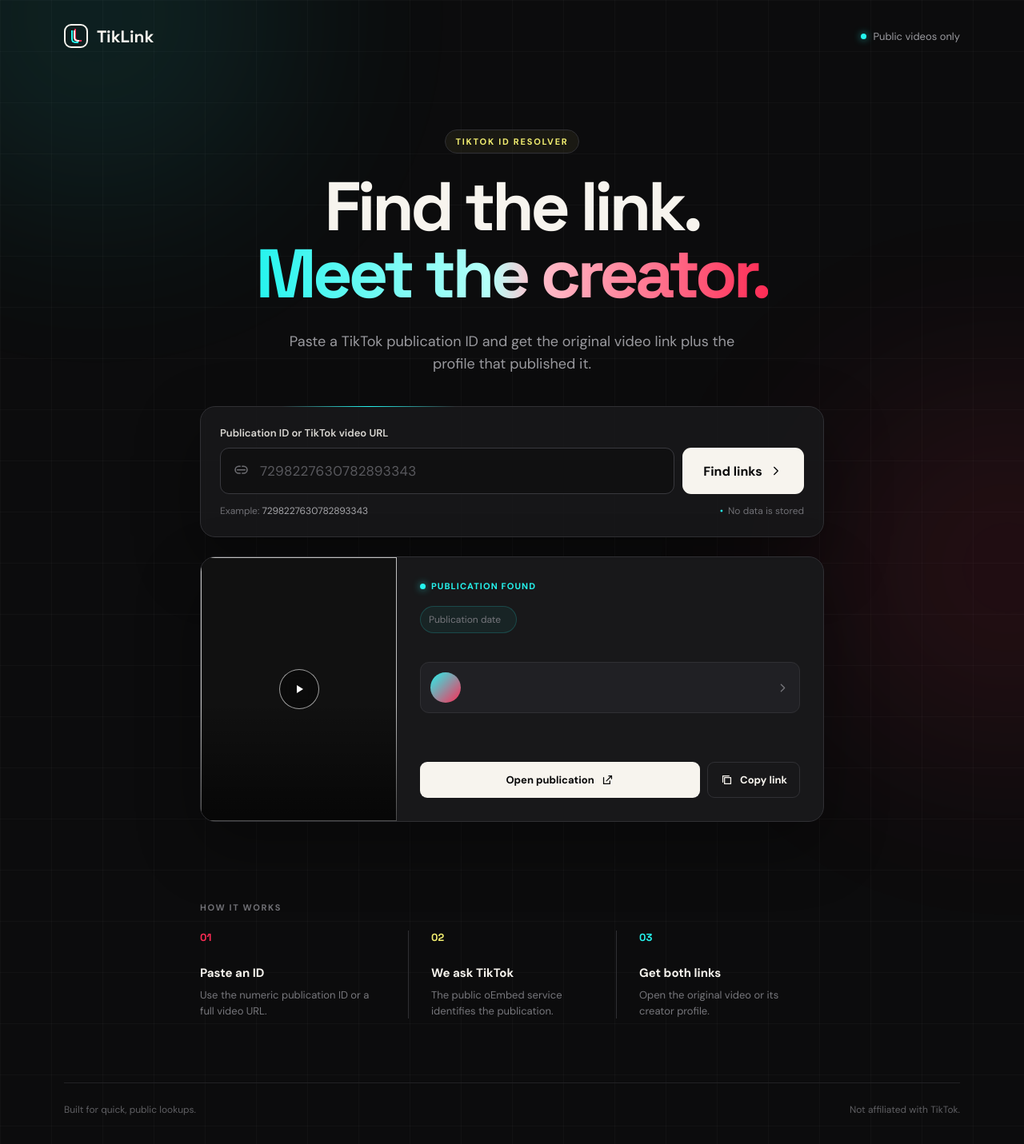
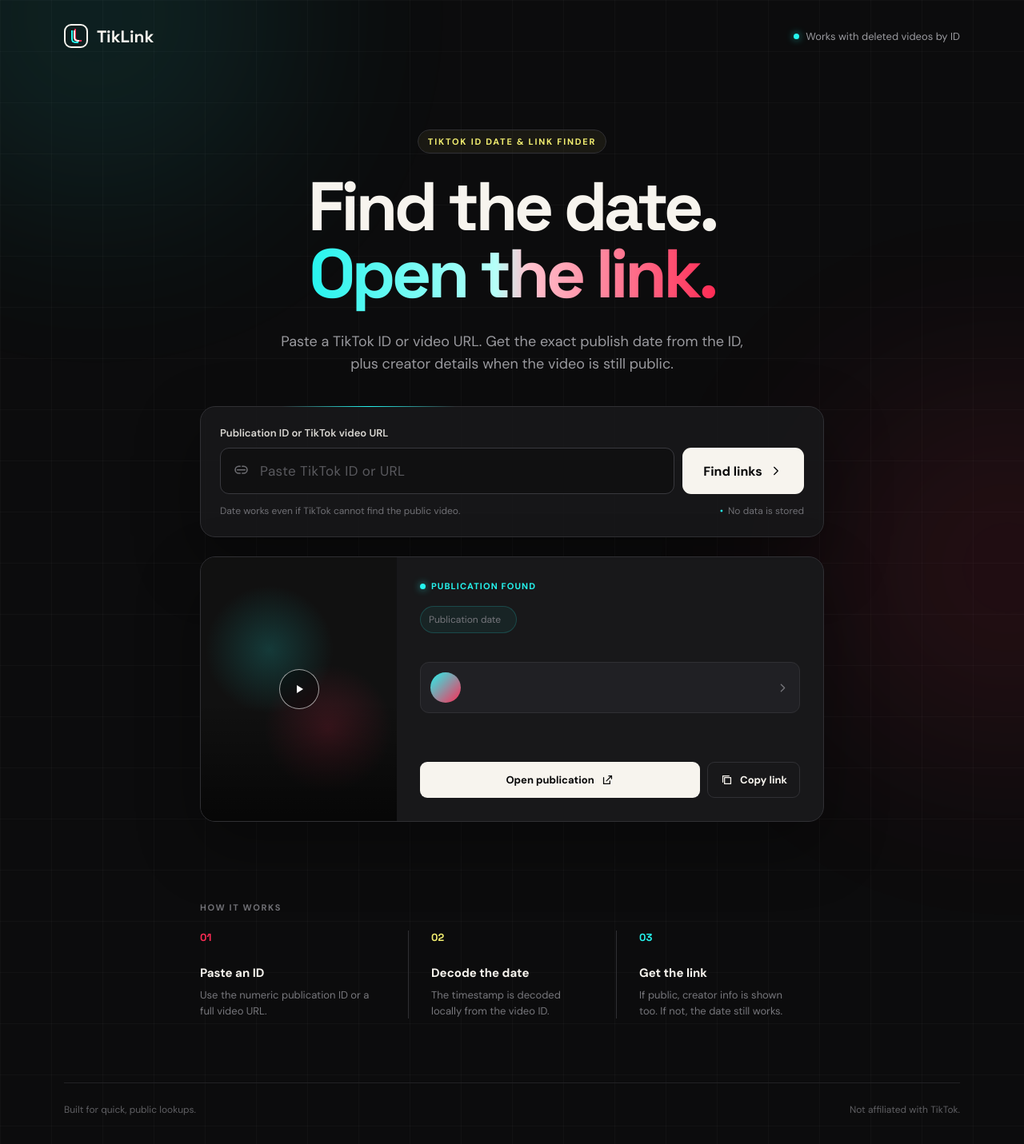
Before and after one commit to creativityemarketing-netizen/All_Tools, a Flask app: template templates/tiktok_id_link.html in a window 1280 px wide. Shown: the whole page at 80% size. Run offline with Flask 3, Linux system fonts and the light colour scheme; the template is opened without the code that fills it, so the values that code supplies are empty; some libraries are stand-ins or nearby versions.

Commit message:
Update TikTok ID link tool

```diff
--- a/main.py
+++ b/main.py
@@ -18,8 +18,10 @@ from tools.video_transcription.app import app as video_transcription_app
 
 
 BASE_DIR = Path(__file__).parent
-TIKTOK_VIDEO_ID_PATTERN = re.compile(r"^\d{15,22}$")
-TIKTOK_VIDEO_URL_PATTERN = re.compile(r"/video/(\d{15,22})")
+TIKTOK_VIDEO_ID_PATTERN = re.compile(r"^\d{15,25}$")
+TIKTOK_VIDEO_URL_PATTERN = re.compile(r"/video/(\d{15,25})")
+TIKTOK_QUERY_ID_PATTERN = re.compile(r"(?:item_id|video_id|id)=(\d{15,25})")
+TIKTOK_LOOSE_ID_PATTERN = re.compile(r"\b\d{15,25}\b")
 
 app = FastAPI(title="Creativity Solutions")
 templates = Jinja2Templates(directory=str(BASE_DIR / "templates"))
@@ -104,10 +106,42 @@ def extract_tiktok_video_id(value: str) -> str | None:
     if TIKTOK_VIDEO_ID_PATTERN.fullmatch(value):
         return value
     try:
-        match = TIKTOK_VIDEO_URL_PATTERN.search(urlparse(value).path)
+        parsed = urlparse(value)
+        match = TIKTOK_VIDEO_URL_PATTERN.search(parsed.path)
+        if match:
+            return match.group(1)
+        query_match = TIKTOK_QUERY_ID_PATTERN.search(parsed.query)
+        if query_match:
+            return query_match.group(1)
     except ValueError:
-        return None
-    return match.group(1) if match else None
+        pass
+
+    loose_match = TIKTOK_LOOSE_ID_PATTERN.search(value)
+    return loose_match.group(0) if loose_match else None
+
+
+def decode_tiktok_publish_date(video_id: str) -> str:
+    return datetime.fromtimestamp(int(video_id) >> 32, timezone.utc).isoformat()
+
+
+def tiktok_fallback_result(
+    video_id: str,
+    message: str = "Date decoded from the TikTok ID.",
+) -> dict:
+    fallback_url = f"https://www.tiktok.com/@_/video/{video_id}"
+    return {
+        "status": "decoded",
+        "public_found": False,
+        "message": message,
+        "video_id": video_id,
+        "published_at": decode_tiktok_publish_date(video_id),
+        "video_url": fallback_url,
+        "profile_url": None,
+        "username": None,
+        "author_name": None,
+        "title": "TikTok publication date decoded from ID",
+        "thumbnail_url": None,
+    }
 
 
 @app.post("/api/tiktok-id-lookup")
@@ -132,28 +166,28 @@ async def tiktok_id_lookup(payload: TikTokLookupRequest):
         ) as client:
             response = await client.get(endpoint)
     except httpx.RequestError:
-        return JSONResponse(
-            {"error": "Could not reach TikTok. Please try again shortly."},
-            status_code=502,
+        return tiktok_fallback_result(
+            video_id,
+            "Could not reach TikTok. Date decoded from the ID.",
         )
 
     if response.status_code in (400, 404):
-        return JSONResponse(
-            {"error": "TikTok could not find a public video with this ID."},
-            status_code=404,
+        return tiktok_fallback_result(
+            video_id,
+            "TikTok did not return a public video. Date decoded from the ID.",
         )
     if response.status_code >= 400:
-        return JSONResponse(
-            {"error": "TikTok is temporarily unavailable. Please try again."},
-            status_code=502,
+        return tiktok_fallback_result(
+            video_id,
+            "TikTok is temporarily unavailable. Date decoded from the ID.",
         )
 
     try:
         data = response.json()
     except ValueError:
-        return JSONResponse(
-            {"error": "TikTok returned an invalid response. Please try again."},
-            status_code=502,
+        return tiktok_fallback_result(
+            video_id,
+            "TikTok returned an invalid response. Date decoded from the ID.",
         )
 
     profile_url = data.get("author_url") or ""
@@ -167,8 +201,11 @@ async def tiktok_id_lookup(payload: TikTokLookupRequest):
     )
 
     return {
+        "status": "public",
+        "public_found": True,
+        "message": "Public video found on TikTok.",
         "video_id": video_id,
-        "published_at": datetime.fromtimestamp(int(video_id) >> 32, timezone.utc).isoformat(),
+        "published_at": decode_tiktok_publish_date(video_id),
         "video_url": video_url,
         "profile_url": profile_url,
         "username": username,
--- a/static/tiktok-id-link.css
+++ b/static/tiktok-id-link.css
@@ -459,6 +459,23 @@ input::placeholder {
   text-decoration: none;
 }
 
+
+.creator.disabled {
+  cursor: default;
+  opacity: .72;
+  pointer-events: none;
+}
+
+.result-media:has(img:not([src])) {
+  background:
+    radial-gradient(circle at 35% 35%, rgba(37, 244, 238, .18), transparent 30%),
+    radial-gradient(circle at 65% 65%, rgba(254, 44, 85, .18), transparent 30%),
+    #111;
+}
+
+.result-media img:not([src]) {
+  display: none;
+}
 .creator:hover {
   border-color: #4c4c51;
 }
--- a/static/tiktok-id-link.js
+++ b/static/tiktok-id-link.js
@@ -5,13 +5,9 @@ const submitLabel = submitButton.querySelector("span");
 const result = document.querySelector("#result");
 const errorBox = document.querySelector("#error");
 const copyButton = document.querySelector("#copy-link");
+const foundBadge = document.querySelector("#found-badge");
 
 let currentVideoUrl = "";
-
-document.querySelector(".example").addEventListener("click", () => {
-  input.value = document.querySelector(".example").dataset.id;
-  input.focus();
-});
 
 form.addEventListener("submit", async (event) => {
   event.preventDefault();
@@ -55,21 +51,39 @@ copyButton.addEventListener("click", async () => {
 
 function showResult(data) {
   currentVideoUrl = data.video_url;
+  const hasCreator = Boolean(data.username && data.profile_url);
+
+  foundBadge.innerHTML = data.public_found
+    ? "<i></i> Public video found"
+    : "<i></i> Date decoded from ID";
   document.querySelector("#result-id").textContent = `ID ${data.video_id}`;
   document.querySelector("#published-at").textContent = formatDate(data.published_at);
-  document.querySelector("#video-title").textContent = data.title || "TikTok publication";
-  document.querySelector("#author-name").textContent = data.author_name || data.username;
-  document.querySelector("#username").textContent = data.username ? `@${data.username}` : "Public profile";
-  document.querySelector("#avatar").textContent = (data.author_name || data.username || "?")[0].toUpperCase();
+  document.querySelector("#video-title").textContent = data.message || data.title || "TikTok publication";
+  document.querySelector("#author-name").textContent = hasCreator ? (data.author_name || data.username) : "Account unknown";
+  document.querySelector("#username").textContent = hasCreator ? `@${data.username}` : "Not available from ID only";
+  document.querySelector("#avatar").textContent = hasCreator ? (data.author_name || data.username)[0].toUpperCase() : "?";
 
   const thumbnail = document.querySelector("#thumbnail");
-  thumbnail.src = data.thumbnail_url || "";
-  thumbnail.alt = data.title ? `Thumbnail for ${data.title}` : "TikTok video thumbnail";
+  if (data.thumbnail_url) {
+    thumbnail.src = data.thumbnail_url;
+    thumbnail.alt = data.title ? `Thumbnail for ${data.title}` : "TikTok video thumbnail";
+  } else {
+    thumbnail.removeAttribute("src");
+    thumbnail.alt = "";
+  }
 
   const creatorLink = document.querySelector("#creator-link");
-  creatorLink.href = data.profile_url || data.video_url;
+  if (hasCreator) {
+    creatorLink.href = data.profile_url;
+    creatorLink.classList.remove("disabled");
+  } else {
+    creatorLink.removeAttribute("href");
+    creatorLink.classList.add("disabled");
+  }
 
-  document.querySelector("#video-link").href = data.video_url;
+  const videoLink = document.querySelector("#video-link");
+  videoLink.href = data.video_url;
+
   result.hidden = false;
   result.scrollIntoView({ behavior: "smooth", block: "nearest" });
 }
@@ -85,8 +99,5 @@ function formatDate(value) {
   }
 
   const date = new Date(value);
-  return new Intl.DateTimeFormat("en-US", {
-    dateStyle: "medium",
-    timeStyle: "short",
-  }).format(date);
+  return date.toISOString().slice(0, 19).replace("T", " ") + " UTC";
 }
--- a/templates/tiktok_id_link.html
+++ b/templates/tiktok_id_link.html
@@ -3,8 +3,8 @@
 <head>
   <meta charset="utf-8">
   <meta name="viewport" content="width=device-width, initial-scale=1">
-  <meta name="description" content="Turn a TikTok publication ID into its video and creator links.">
-  <title>TikLink - TikTok ID Resolver</title>
+  <meta name="description" content="Turn a TikTok ID into a publish date, video link, and creator info when public.">
+  <title>TikLink - TikTok ID Date & Link Finder</title>
   <link rel="preconnect" href="https://fonts.googleapis.com">
   <link rel="preconnect" href="https://fonts.gstatic.com" crossorigin>
   <link href="https://fonts.googleapis.com/css2?family=DM+Sans:wght@400;500;600;700&family=Space+Grotesk:wght@600;700&display=swap" rel="stylesheet">
@@ -19,14 +19,14 @@
       <span class="brand-mark" aria-hidden="true"><span></span></span>
       <span>TikLink</span>
     </a>
-    <span class="status"><i></i> Public videos only</span>
+    <span class="status"><i></i> Works with deleted videos by ID</span>
   </header>
 
   <main>
     <section class="hero">
-      <div class="eyebrow">TikTok ID resolver</div>
-      <h1>Find the link.<br><span>Meet the creator.</span></h1>
-      <p class="intro">Paste a TikTok publication ID and get the original video link plus the profile that published it.</p>
+      <div class="eyebrow">TikTok ID date & link finder</div>
+      <h1>Find the date.<br><span>Open the link.</span></h1>
+      <p class="intro">Paste a TikTok ID or video URL. Get the exact publish date from the ID, plus creator details when the video is still public.</p>
 
       <form id="lookup-form" class="search-card">
         <label for="video-id">Publication ID or TikTok video URL</label>
@@ -35,7 +35,7 @@
             <svg aria-hidden="true" viewBox="0 0 24 24">
               <path d="M10.5 5.5h-2a5 5 0 0 0 0 10h2m3-10h2a5 5 0 0 1 0 10h-2m-7-5h11"/>
             </svg>
-            <input id="video-id" name="video-id" inputmode="numeric" autocomplete="off" placeholder="7298227630782893343" required>
+            <input id="video-id" name="video-id" inputmode="numeric" autocomplete="off" placeholder="Paste TikTok ID or URL" required>
           </div>
           <button type="submit">
             <span>Find links</span>
@@ -43,7 +43,7 @@
           </button>
         </div>
         <div class="form-meta">
-          <span>Example: <button class="example" type="button" data-id="7298227630782893343">7298227630782893343</button></span>
+          <span>Date works even if TikTok cannot find the public video.</span>
           <span class="privacy">No data is stored</span>
         </div>
       </form>
@@ -58,7 +58,7 @@
       </div>
       <div class="result-content">
         <div class="result-topline">
-          <span class="found-badge"><i></i> Publication found</span>
+          <span id="found-badge" class="found-badge"><i></i> Publication found</span>
           <span id="result-id" class="result-id"></span>
         </div>
         <div class="publish-date">
@@ -93,8 +93,8 @@
       <p>How it works</p>
       <ol>
         <li><span>01</span><strong>Paste an ID</strong><small>Use the numeric publication ID or a full video URL.</small></li>
-        <li><span>02</span><strong>We ask TikTok</strong><small>The public oEmbed service identifies the publication.</small></li>
-        <li><span>03</span><strong>Get both links</strong><small>Open the original video or its creator profile.</small></li>
+        <li><span>02</span><strong>Decode the date</strong><small>The timestamp is decoded locally from the video ID.</small></li>
+        <li><span>03</span><strong>Get the link</strong><small>If public, creator info is shown too. If not, the date still works.</small></li>
       </ol>
     </section>
   </main>
```
